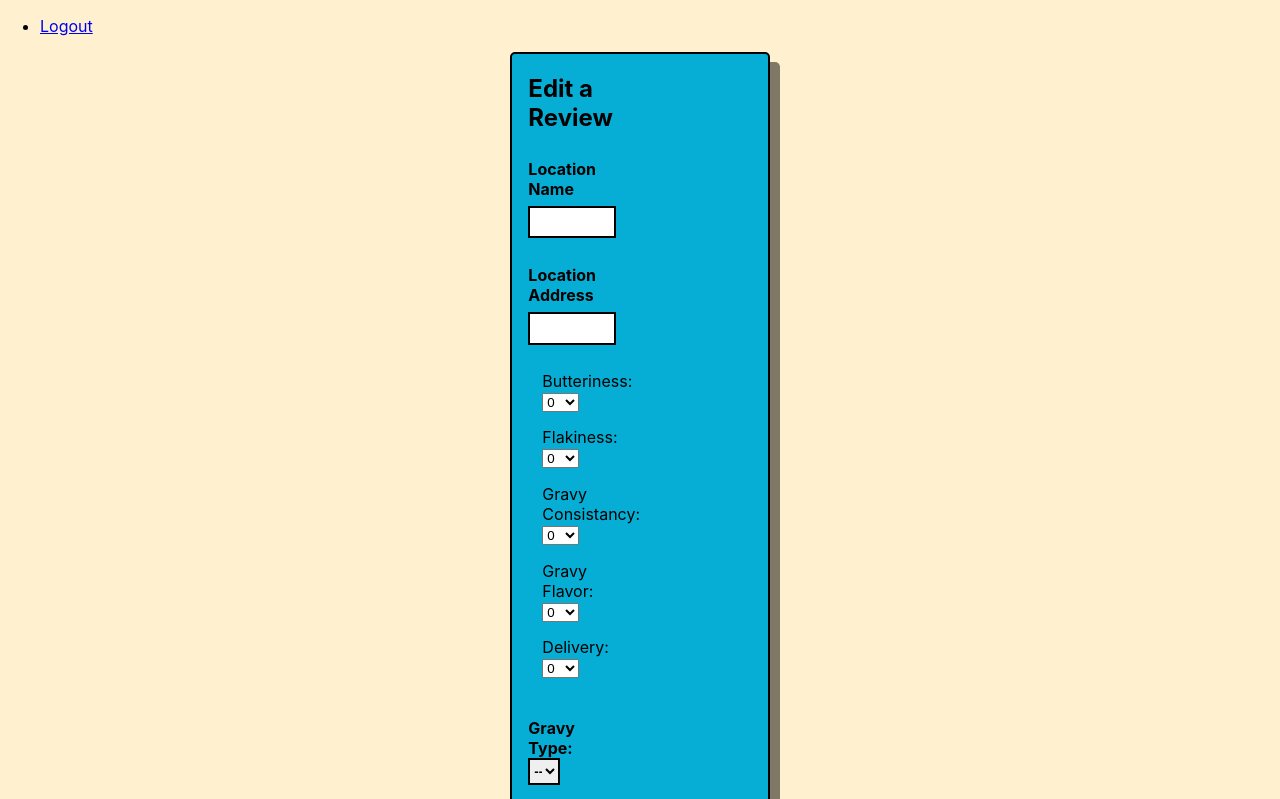
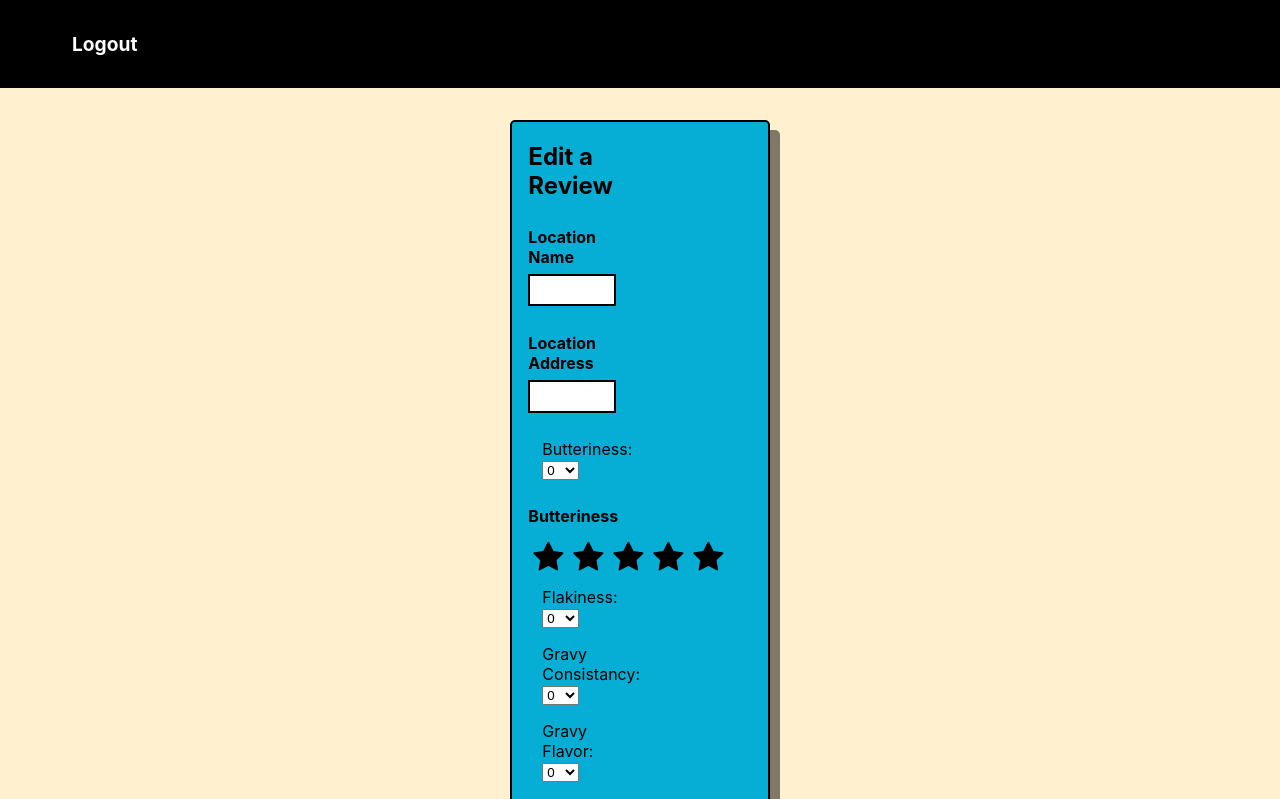
Before and after one commit to Houston-Smith/GravyTrain, a React (Create React App) app in the folder GravyTrain/Client/: page /review/1/edit in a window 1280 px wide. Shown: the top 799 px of the page. Built offline with nearby package versions, Linux system fonts and the light colour scheme; no server answers; sample sign-in values are in the browser's storage.

Commit message:
NavBar Styles

```diff
--- /dev/null
+++ b/GravyTrain/Client/src/components/Header.css
@@ -0,0 +1,36 @@
+nav {
+  display: flex;
+  flex-direction: row;
+  margin-bottom: 2em;
+}
+
+.nav-item {
+  margin: 1em 2em;
+  list-style: none;
+}
+
+.nav-item a{
+  text-decoration: none;
+  color: white;
+  font-size: larger;
+  font-weight: bolder;
+}
+
+.nav-item a:hover{
+  text-decoration: none;
+  color: red
+}
+
+.nav-item a:active{
+  text-decoration: none;
+  color: rgb(142, 1, 1)
+}
+
+.navbar {
+  background-color: black;
+}
+
+.nav p {
+  color: red;
+  margin-right: 1em;
+}
--- a/GravyTrain/Client/src/components/Header.js
+++ b/GravyTrain/Client/src/components/Header.js
@@ -11,6 +11,7 @@ import {
   NavLink,
 } from "reactstrap";
 import { logout } from "../modules/authManager";
+import "./Header.css"
 
 export default function Header({ isLoggedIn }) {
   const [isOpen, setIsOpen] = useState(false);
--- a/GravyTrain/Client/src/components/review/ReviewDetails.css
+++ b/GravyTrain/Client/src/components/review/ReviewDetails.css
@@ -64,7 +64,7 @@ h4 {
   margin-left: .2em;
   font-size: larger;
   font-family: fontAwesome;
-  color: yellow;
+  color: #F0C808;
   letter-spacing: .2em;
 }
 
--- a/GravyTrain/Client/src/components/review/ReviewEdit.js
+++ b/GravyTrain/Client/src/components/review/ReviewEdit.js
@@ -151,6 +151,22 @@ export const ReviewEdit = () => {
             </select>
 				</fieldset>
 
+        <b><p className="name">Butteriness</p></b>
+          <div className="reviews">
+            <div className="rating">
+              <input onChange={handleFieldChange} id="butteryScore" type ="radio" name="buttery" value={10}/>
+              <input onChange={handleFieldChange} id="butteryScore" type ="radio" name="buttery" value={9}/>
+              <input onChange={handleFieldChange} id="butteryScore" type ="radio" name="buttery" value={8}/>
+              <input onChange={handleFieldChange} id="butteryScore" type ="radio" name="buttery" value={7}/>
+              <input onChange={handleFieldChange} id="butteryScore" type ="radio" name="buttery" value={6}/>
+              <input onChange={handleFieldChange} id="butteryScore" type ="radio" name="buttery" value={5}/>
+              <input onChange={handleFieldChange} id="butteryScore" type ="radio" name="buttery" value={4}/>
+              <input onChange={handleFieldChange} id="butteryScore" type ="radio" name="buttery" value={3}/>
+              <input onChange={handleFieldChange} id="butteryScore" type ="radio" name="buttery" value={2}/>
+              <input onChange={handleFieldChange} id="butteryScore" type ="radio" name="buttery" value={1}/>
+            </div>
+        </div>
+
         <fieldset>
 						<label htmlFor="flakeyScore">Flakiness: </label>
 						<select id="flakeyScore" onChange={handleFieldChange} value={review.flakeyScore}>
```
